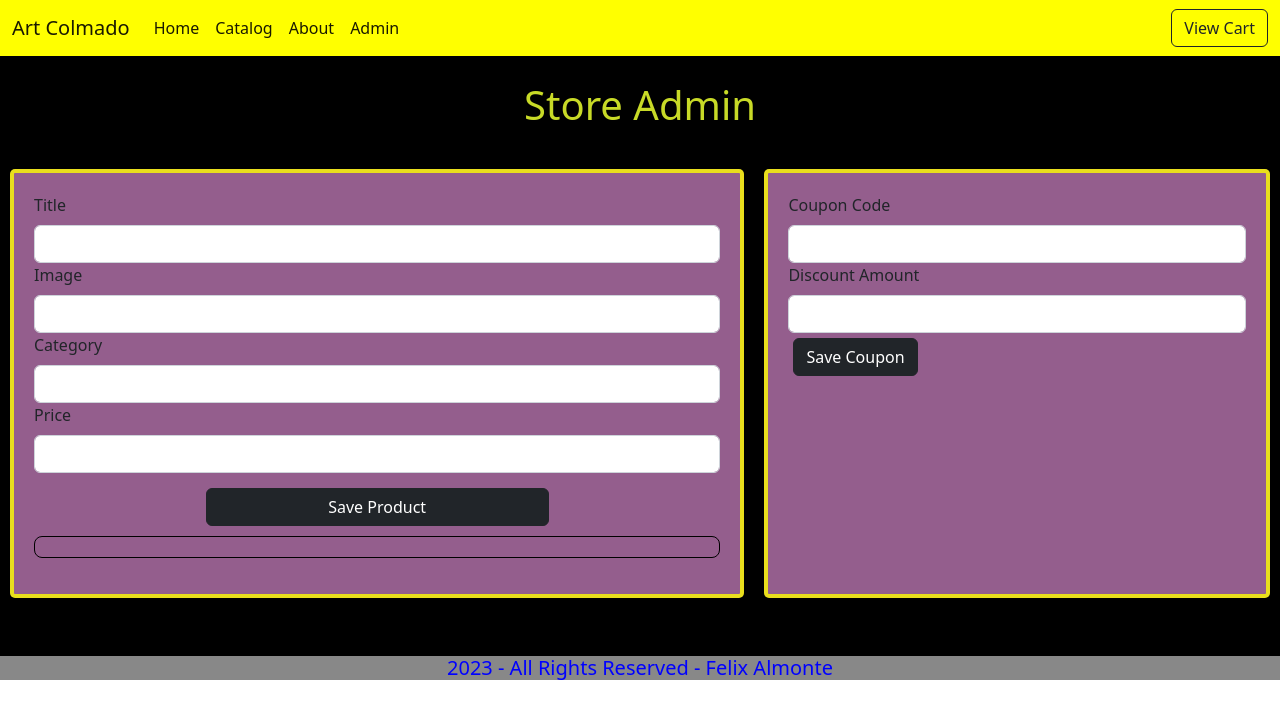
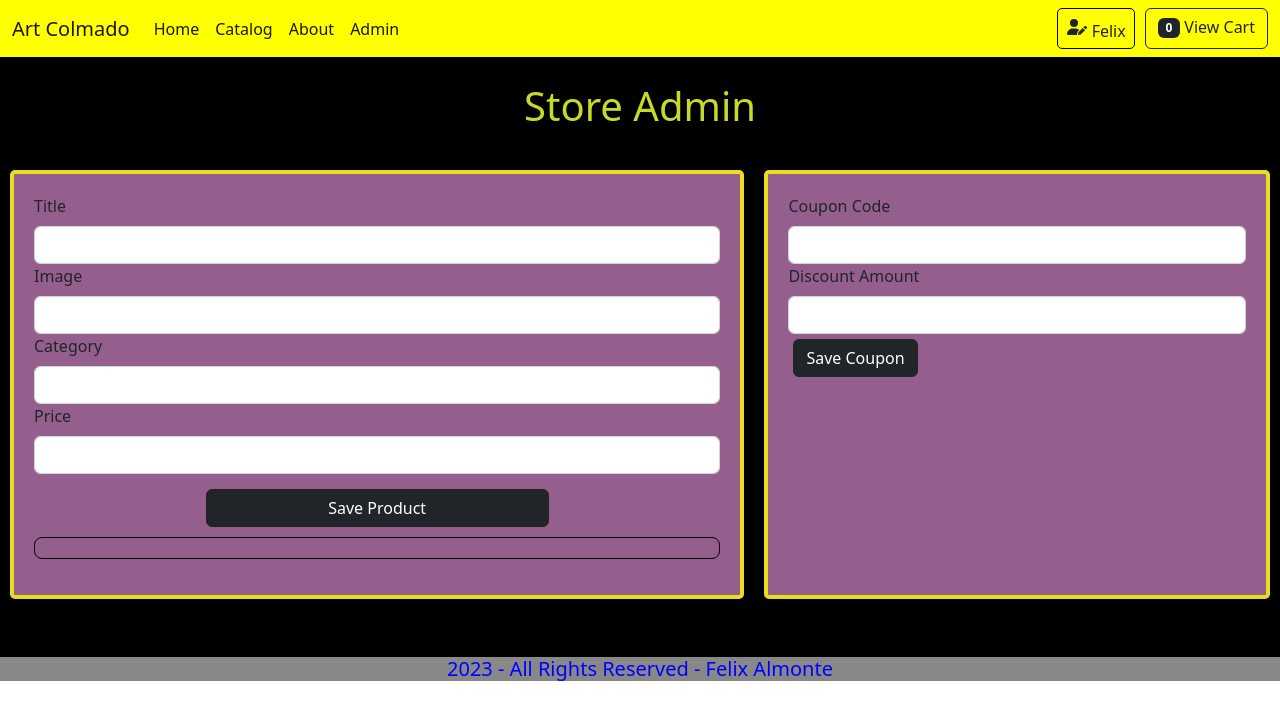
Before and after one commit to carritohmc/online_store, a React (Create React App) app: page /admin in a window 1280 px wide. Shown: the top 720 px of the page. Built offline with nearby package versions, Linux system fonts and the light colour scheme.

Commit message:
assignment 3 FSDI 109

```diff
--- a/src/App.js
+++ b/src/App.js
@@ -15,10 +15,13 @@ import Home from './pages/home';
 
 import { BrowserRouter, Routes, Route} from 'react-router-dom';
 import Admin from './pages/admin';
+import GlobalState from './store/globalState';
 
 
 function App() {
   return (
+    <GlobalState>
+
       <BrowserRouter>
       <div className="App">
         <Navbar />
@@ -31,14 +34,13 @@ function App() {
           <Route path='/about' element= {<About/>}/>
           <Route path='/cart' element= {<Cart/>}/>
           <Route path='/admin' element= {<Admin/>}/>
-
-
         </Routes>
         </main>
       <Footer/>
       </div>
 
       </BrowserRouter>
+    </GlobalState>
 
   );
 }
--- a/src/components/navbar.css
+++ b/src/components/navbar.css
@@ -10,4 +10,20 @@ align-items: center;
 justify-content: center;
 background-color: yellow;
 
+
 }
+
+.navbar .lbl-user{
+
+    margin-right: 10px;
+    border: 1px solid black;
+    padding: 10px 8px 5px 9px;
+    border-radius: 5px;
+    text-align: center;
+    justify-content: center;
+}
+
+.navbar .lbl-user .i-user{
+    margin-right: 5px;
+    padding-bottom: 4px;
+}
--- a/src/components/navbar.jsx
+++ b/src/components/navbar.jsx
@@ -1,7 +1,23 @@
 import "./navbar.css";
 import {Link} from 'react-router-dom';
+import { useContext } from "react";
+import StoreContext from "../store/storeContext";
 
 const Navbar = () => {
+let {cart,user} = useContext(StoreContext);
+const getCartCount = () => {
+let total=0;
+for (let i=0; i<cart.length; i++)
+{
+  console.log(cart[i].quantity);
+  total+=cart[i].quantity;
+}
+
+  // return cart.length;
+  return total;
+
+}
+
 
     return (
 
@@ -53,9 +69,13 @@ const Navbar = () => {
 
 
       <form className="d-flex" role="search">
-
+      <label className="lbl-user">
+      <i class="i-user fa-solid fa-user-pen"></i>
+        {user.name}
+        </label>
         <Link className="btn btn-outline-dark" aria-current="page" to="/cart">
-              View Cart
+        <span className="badge text-bg-dark"> {getCartCount()}</span>
+        {" "}View Cart
             </Link>
 
 
--- a/src/components/product.jsx
+++ b/src/components/product.jsx
@@ -1,13 +1,18 @@
+import StoreContext from "../store/storeContext";
 import "./product.css";
 
 import QuantityPicker from "./quantityPicker.jsx";
-import { useState } from "react";
+import { useContext, useState } from "react";
 
 const Product = (props) => {
     const [quantity, setQuantity] = useState(1);
+    const addToCart = useContext(StoreContext).addToCart;
 
     const handleAdd = () => {
-        console.log("adding " +quantity +" "+ props.data.title+" to the cart")
+        // console.log("adding " +quantity +" "+ props.data.title+" to the cart");
+
+        const prod2Cart = {...props.data, quantity};
+        addToCart(prod2Cart);
     }
 
     function onQuantityChange(qty) {
--- /dev/null
+++ b/src/store/globalState.jsx
@@ -0,0 +1,38 @@
+import { useState } from "react";
+import StoreContext from "./storeContext";
+
+
+const GlobalState = (props) => {
+    const [cart, setCart] = useState([]);
+    const [user, setUser] = useState ({id: 1234, name: "Felix", email: "something@gmail.com"});
+
+    const addToCart =(product) => {
+
+        let cartCopy = [...cart];
+        cartCopy.push(product);
+        setCart(cartCopy);
+
+
+
+    };
+
+    const removeFromCart = () => {
+        console.log("Global Function - Remove");
+    };
+    return (
+
+    <StoreContext.Provider value ={{
+        cart: cart,
+        user: user,
+        addToCart:addToCart,
+        removeFromCart: removeFromCart
+    }}>
+        {props.children}
+
+        </StoreContext.Provider>
+
+    );
+
+};
+
+export default GlobalState;
--- /dev/null
+++ b/src/store/storeContext.js
@@ -0,0 +1,16 @@
+import { createContext } from "react";
+
+// context is a description of the Data
+// an interface a plan or blueprint
+// it should not have implementation
+
+const StoreContext = createContext({
+
+    cart: [],
+    user: {},
+    addToCart: () => {},
+    removeFromCart: () => {},
+
+});
+
+export default StoreContext;
```
Lines whose indentation alone changed are shown as unchanged.
